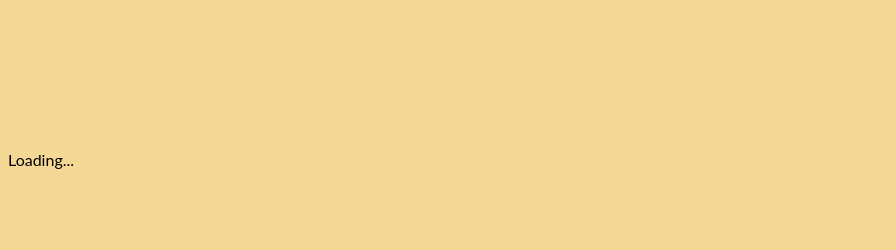
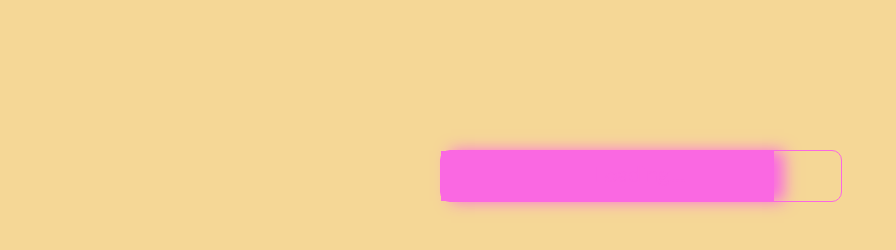
Before and after one commit to CWacholz/webdev1, a plain HTML site: page assignments/loading_hub/loading_bar/index.html in a window 1280 px wide. Shown: the whole page, without its empty margins (0-896 px from the left). Drawn offline with Linux system fonts and the light colour scheme.

Commit message:
Update index.html

```diff
--- a/assignments/loading_hub/loading_bar/index.html
+++ b/assignments/loading_hub/loading_bar/index.html
@@ -1,15 +1,22 @@
 <!DOCTYPE html>
 <html lang="en">
+
 <head>
     <meta charset="UTF-8">
-    <meta http-equiv="X-UA-Compatible" content="IE=edge">
-    <meta name="viewport" content="width=device-width, initial-scale=1.0">
+    <meta name="viewport" content=
+        "width=device-width, initial-scale=1.0">
+
+    <title>Loader Bar</title>
+
     <link rel="stylesheet" href="style.css">
-    <title>Loading Bar</title>
 </head>
+
 <body>
-    <div class="bar" id="bar"> </div>
-        <div class="bar_1" id="bar_1"> </div>
-        <div class="bar_2" id="bar_2"> Loading... </div>
+    <div class="bar">
+        <div class="bar_1"></div>
+        <br>
+        <div class="bar_2">Loading...</div>
+    </div>
 </body>
+
 </html>
```
